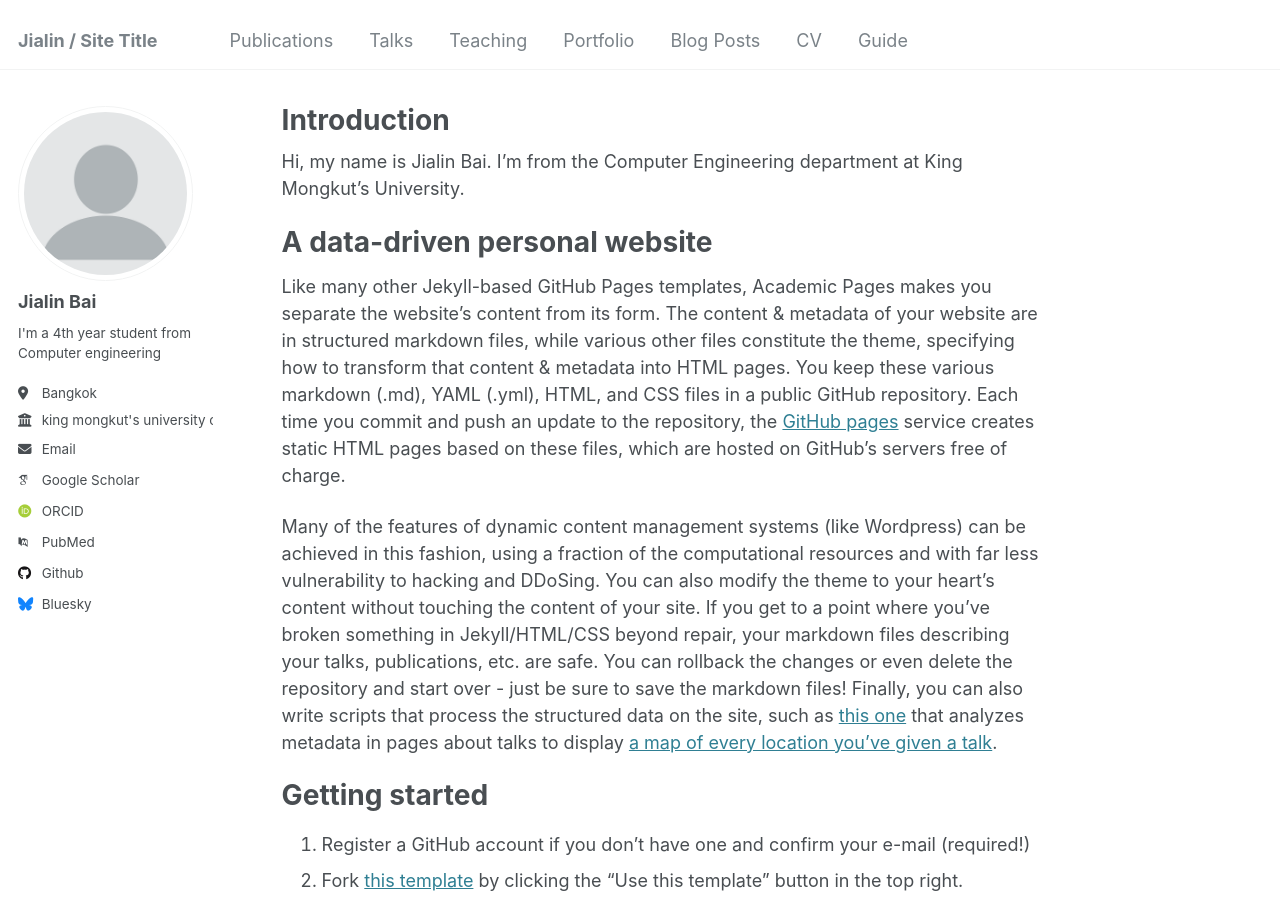
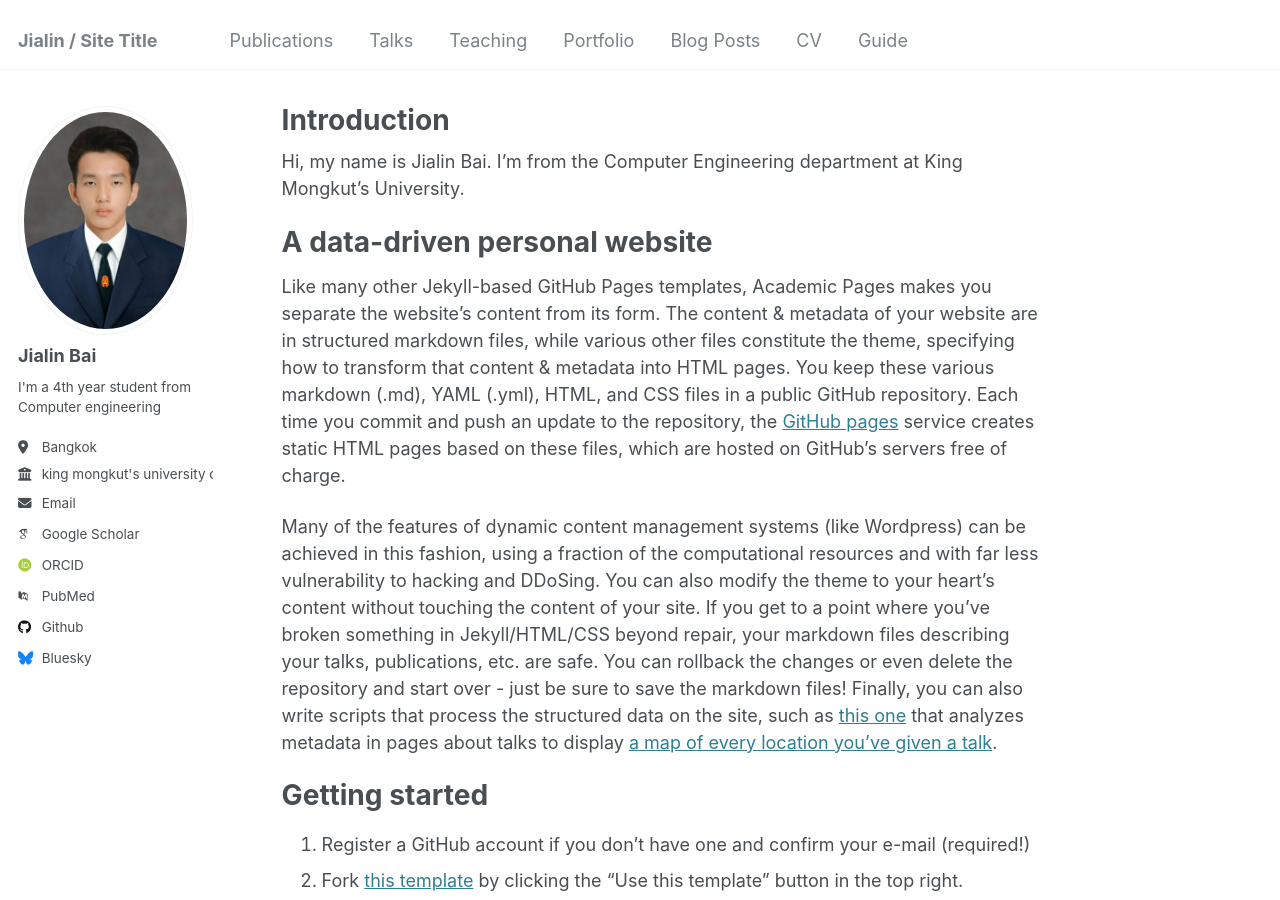
Before and after one commit to JialinBai/JialinBai.github.io, a Jekyll site: the page built from _pages/about.md, in a window 1280 px wide and 900 px high. Built offline with Jekyll 4.4.1, drawn with Linux system fonts in a browser that asks for light colours; some web fonts are replaced.

Commit message:
Update _config.yml

```diff
--- a/_config.yml
+++ b/_config.yml
@@ -21,7 +21,7 @@ repository               : "academicpages/academicpages.github.io"
 #               Additional customization can be done by editing /_includes/author-profile.html
 author:
   # Biographic information
-  avatar           : "profile.png"
+  avatar           : "3409-std.jpg"
   name             : "Jialin Bai"
   pronouns         : # example: "she/her"
   bio              : "I'm a 4th year student from Computer engineering"
```
